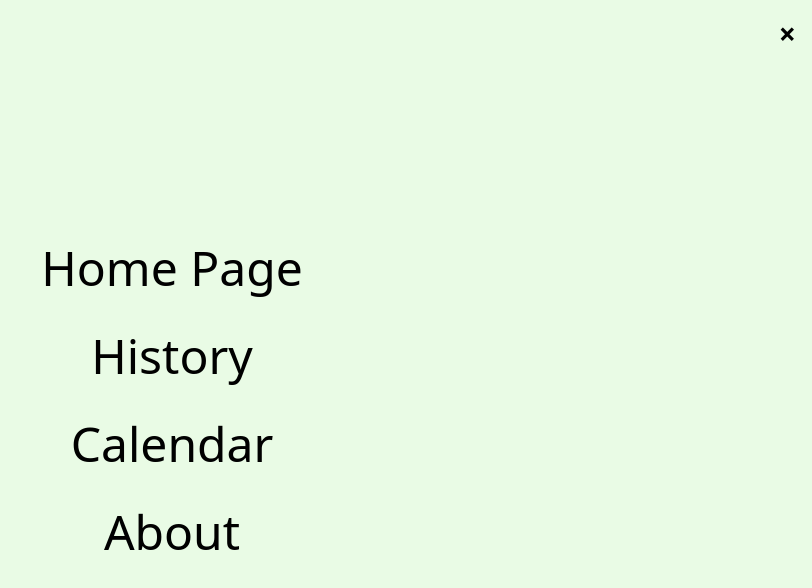
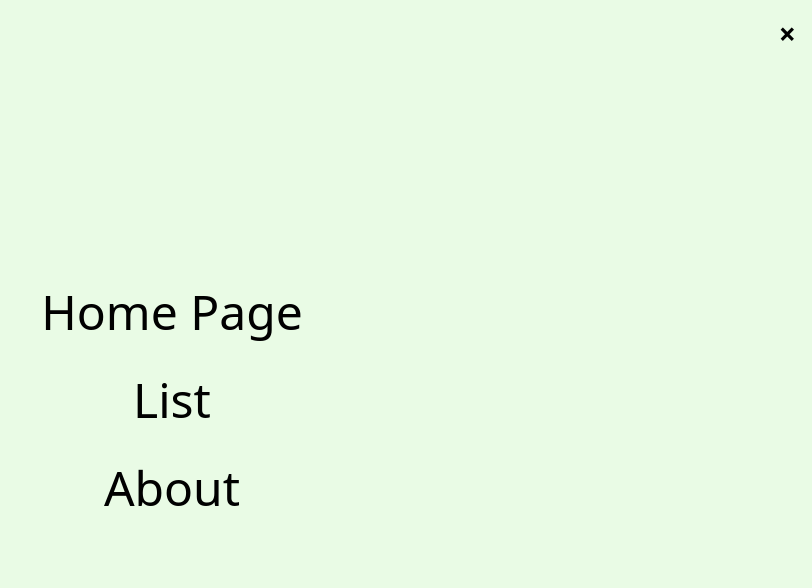
Before and after one commit to itsMiniscule/daily-plant, a SvelteKit app: page /menu in a window 1280 px wide. Shown: the top 588 px of the page, without its empty margins (468-1280 px from the left). Built offline with nearby package versions, Linux system fonts and the light colour scheme.

Commit message:
github actions and deployment

```diff
--- a/src/routes/calendar/+page.svelte
+++ /dev/null
@@ -1,14 +0,0 @@
-<script>
-
-</script>
-
-<section>
-    <div class="flex justify-center text-6xl">Calendar</div>
-</section>
-
-<div class="calendar-page">
-    <div class="calendar-section">
-    </div>
-    <div class="plant-info-section">
-    </div>
-</div>
--- a/src/routes/menu/+page.svelte
+++ b/src/routes/menu/+page.svelte
@@ -23,9 +23,8 @@
 
     <!-- Menu Items -->
     <nav class="space-y-10 text-center">
-        <a href="/" class="text-5xl text-black block">Home Page</a>
-        <a href="/history" class="text-5xl text-black block">History</a>
-        <a href="/calendar" class="text-5xl text-black block">Calendar</a>
-        <a href="/about" class="text-5xl text-black block">About</a>
+        <a href="/" class="text-5xl text-black block" on:click={closeMenu}>Home Page</a>
+        <a href="/list" class="text-5xl text-black block" on:click={closeMenu}>List</a>
+        <a href="/about" class="text-5xl text-black block" on:click={closeMenu}>About</a>
     </nav>
 </div>
```
